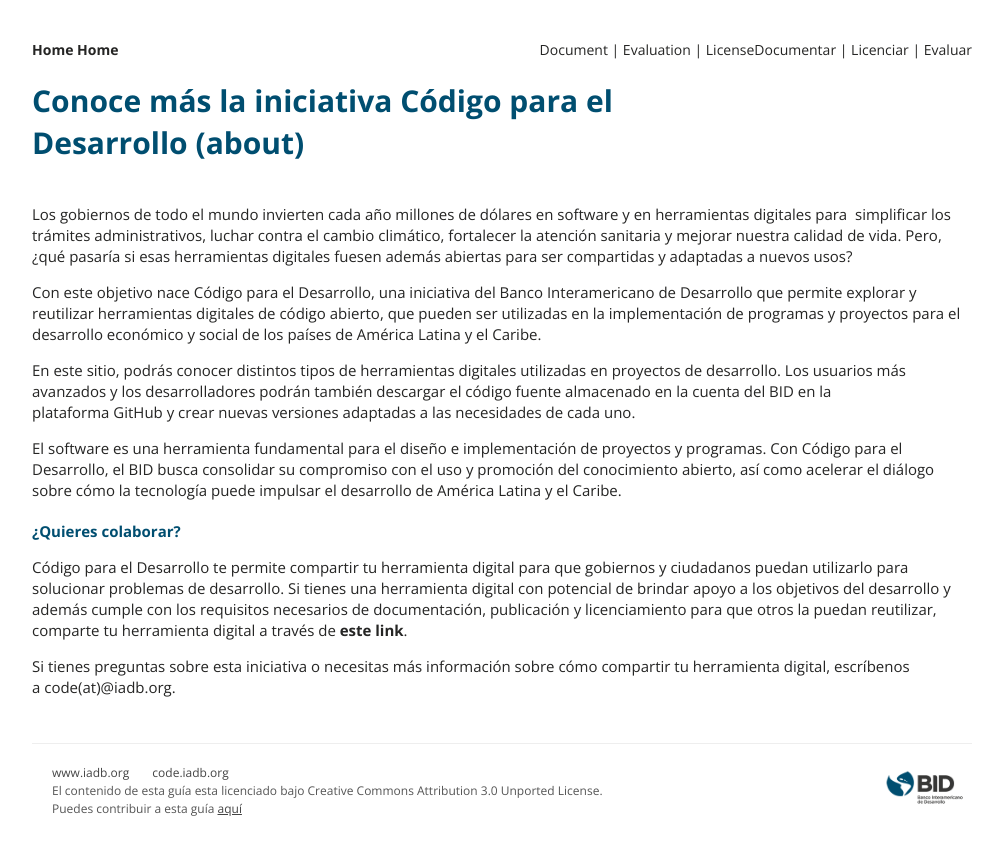
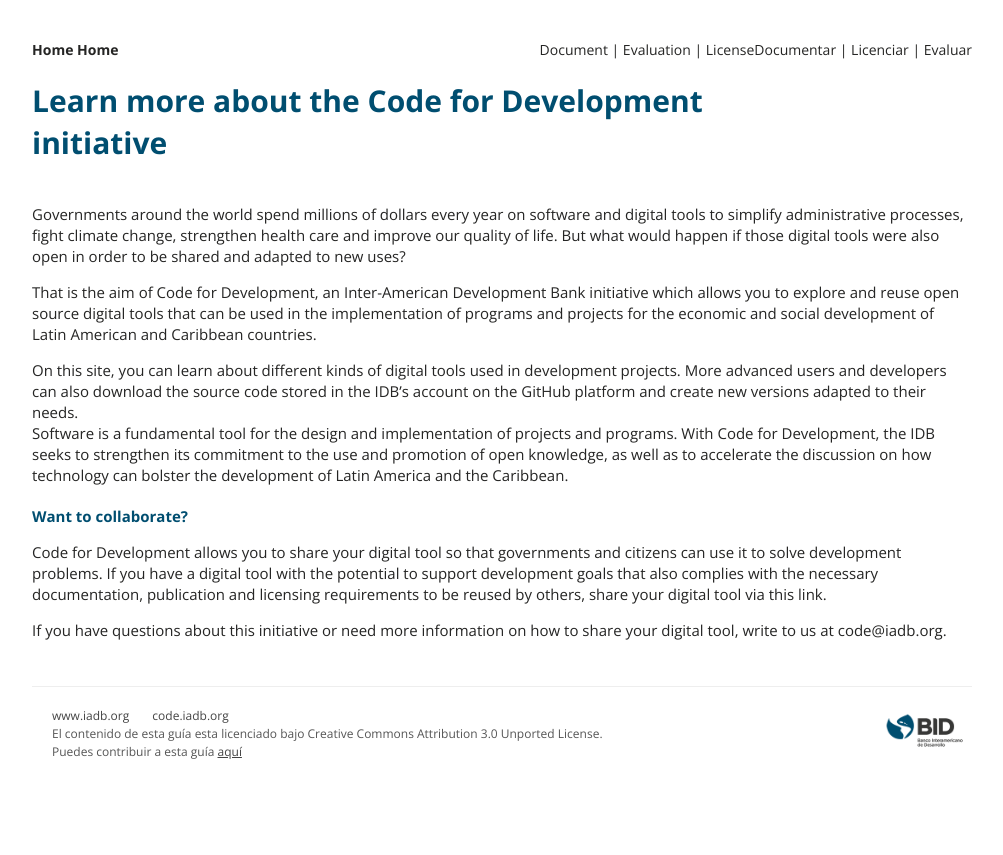
Before and after one commit to EL-BID/guia-de-publicacion, a Jekyll site: the page built from _documents/pages/en/about.markdown, in a window 1280 px wide. Shown: the top 855 px of the page, without its empty margins (138-1141 px from the left). Built offline with Jekyll 4.4.1, drawn with Linux system fonts in a browser that asks for light colours.

Commit message:
Update about.markdown

```diff
--- a/_documents/pages/en/about.markdown
+++ b/_documents/pages/en/about.markdown
@@ -1,22 +1,21 @@
 ---
-title: Conoce más la iniciativa Código para el Desarrollo (about)
+title: Learn more about the Code for Development initiative
 spdx-id: guia
 nickname: guia
 source:
 lang: en
 
 ---
-Los gobiernos de todo el mundo invierten cada año millones de dólares en software y en herramientas digitales para  simplificar los trámites administrativos, luchar contra el cambio climático, fortalecer la atención sanitaria y mejorar nuestra calidad de vida. Pero, ¿qué pasaría si esas herramientas digitales fuesen además abiertas para ser compartidas y adaptadas a nuevos usos?
+Governments around the world spend millions of dollars every year on software and digital tools to simplify administrative processes, fight climate change, strengthen health care and improve our quality of life. But what would happen if those digital tools were also open in order to be shared and adapted to new uses?
 
-Con este objetivo nace Código para el Desarrollo, una iniciativa del Banco Interamericano de Desarrollo que permite explorar y reutilizar herramientas digitales de código abierto, que pueden ser utilizadas en la implementación de programas y proyectos para el desarrollo económico y social de los países de América Latina y el Caribe.
+That is the aim of Code for Development, an Inter-American Development Bank initiative which allows you to explore and reuse open source digital tools that can be used in the implementation of programs and projects for the economic and social development of Latin American and Caribbean countries.
 
-En este sitio, podrás conocer distintos tipos de herramientas digitales utilizadas en proyectos de desarrollo. Los usuarios más avanzados y los desarrolladores podrán también descargar el código fuente almacenado en la cuenta del BID en la plataforma GitHub y crear nuevas versiones adaptadas a las necesidades de cada uno.
+On this site, you can learn about different kinds of digital tools used in development projects. More advanced users and developers can also download the source code stored in the IDB’s account on the GitHub platform and create new versions adapted to their needs.
+Software is a fundamental tool for the design and implementation of projects and programs. With Code for Development, the IDB seeks to strengthen its commitment to the use and promotion of open knowledge, as well as to accelerate the discussion on how technology can bolster the development of Latin America and the Caribbean.
 
-El software es una herramienta fundamental para el diseño e implementación de proyectos y programas. Con Código para el Desarrollo, el BID busca consolidar su compromiso con el uso y promoción del conocimiento abierto, así como acelerar el diálogo sobre cómo la tecnología puede impulsar el desarrollo de América Latina y el Caribe.
 
-### ¿Quieres colaborar?
+### Want to collaborate?
 
-Código para el Desarrollo te permite compartir tu herramienta digital para que gobiernos y ciudadanos puedan utilizarlo para solucionar problemas de desarrollo.
-Si tienes una herramienta digital con potencial de brindar apoyo a los objetivos del desarrollo y además  cumple con los requisitos necesarios de documentación, publicación y licenciamiento para que otros la puedan reutilizar, comparte tu herramienta digital a través de [este link](http://code.iadb.org/es/comparte-tu-codigo).
+Code for Development allows you to share your digital tool so that governments and citizens can use it to solve development problems. If you have a digital tool with the potential to support development goals that also complies with the necessary documentation, publication and licensing requirements to be reused by others, share your digital tool via this link.
 
-Si tienes preguntas sobre esta iniciativa o necesitas más información sobre cómo compartir tu herramienta digital, escríbenos a code(at)@iadb.org.
+If you have questions about this initiative or need more information on how to share your digital tool, write to us at code@iadb.org.
```
